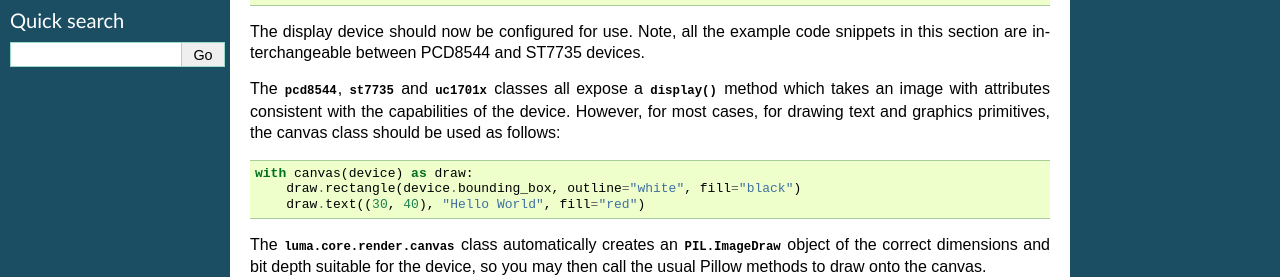
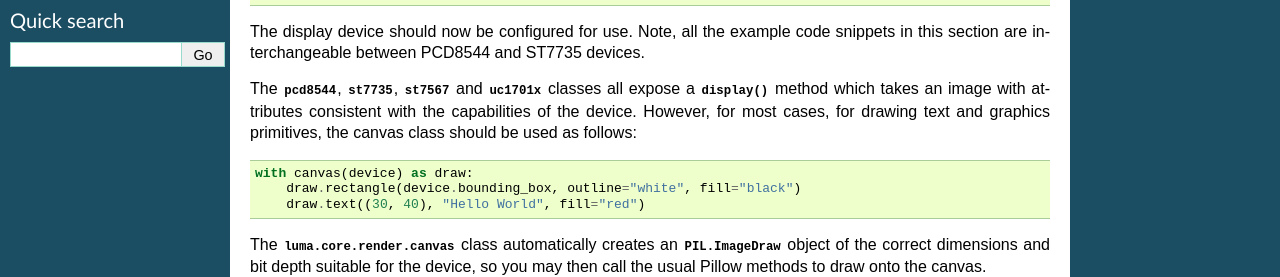
Before and after one commit to rm-hull/luma.lcd, a Sphinx documentation site: the page built from doc/python-usage.rst, in a window 1280 px wide. Shown: the part 370-647 px from the top of the page. Built offline with Sphinx 7.4.7, drawn with Linux system fonts in a browser that asks for light colours; the version number could not be read and is left out.

Commit message:
Documentation updates

```diff
--- a/doc/install.rst
+++ b/doc/install.rst
@@ -109,8 +109,7 @@ LED-          Backlight ground  P01-06   GND
 ============= ================= ======== ==============
 
 ST7567
-======
-
+""""""
 This driver is designed for the ST7567 in 4-line SPI mode and does not include
 parallel bus support.
 
--- a/doc/python-usage.rst
+++ b/doc/python-usage.rst
@@ -25,12 +25,12 @@ The display device should now be configured for use. Note, all the example code
 snippets in this section are interchangeable between PCD8544 and ST7735
 devices.
 
-The :py:class:`~luma.lcd.device.pcd8544`, :py:class:`~luma.lcd.device.st7735` and
-:py:class:`~luma.lcd.device.uc1701x` classes all expose a
-:py:meth:`~luma.lcd.device.pcd8544.display` method which takes an image with
-attributes consistent with the capabilities of the device. However, for most
-cases, for drawing text and graphics primitives, the canvas class should be
-used as follows:
+The :py:class:`~luma.lcd.device.pcd8544`, :py:class:`~luma.lcd.device.st7735`,
+:py:class:`~luma.lcd.device.st7567` and :py:class:`~luma.lcd.device.uc1701x`
+classes all expose a :py:meth:`~luma.lcd.device.pcd8544.display` method which
+takes an image with attributes consistent with the capabilities of the device.
+However, for most cases, for drawing text and graphics primitives, the canvas
+class should be used as follows:
 
 .. code:: python
 
```
